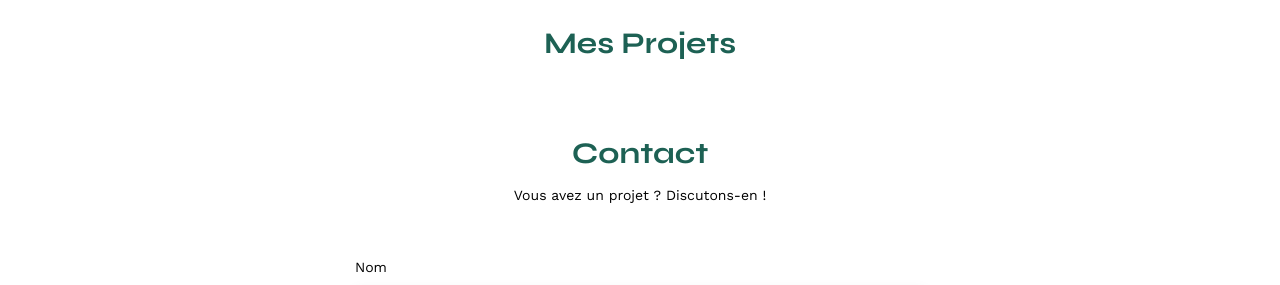
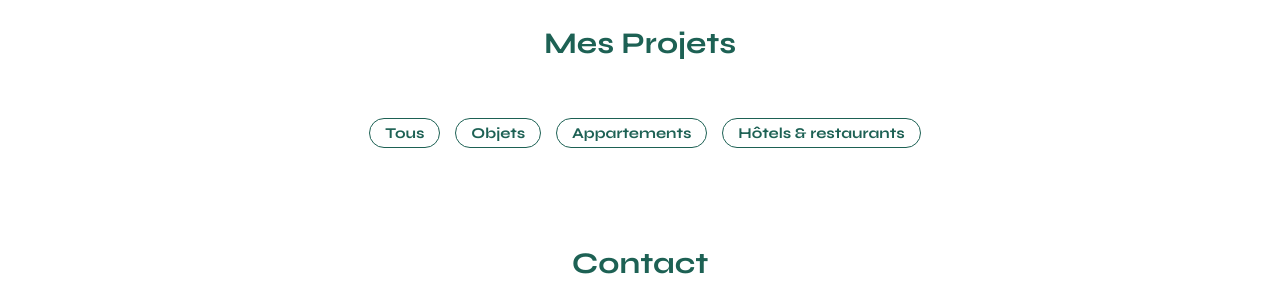
Before and after one commit to pittocha/sophiebluel, a plain HTML site: page FrontEnd/index.html in a window 1280 px wide. Shown: the part 507-792 px from the top of the page. Drawn offline with nearby package versions, Linux system fonts and the light colour scheme; no server answers.

Commit message:
liste de categorie pour les filtres et ajout des filtres dans le html

```diff
--- a/FrontEnd/assets/style.css
+++ b/FrontEnd/assets/style.css
@@ -91,6 +91,7 @@ h2{
 	font-size: 30px;
 	color: #1D6154
 }
+
 nav ul {
 	display: flex;
 	align-items: center;
@@ -132,6 +133,28 @@ li:hover {
 	text-align: center;
 	margin-bottom: 1em;
 }
+.filtres {
+	text-align: center;
+}
+.filtres button {
+	padding: 5px 15px;
+	border-radius: 20px;
+	border: 1.5px solid #1D6154;
+	margin-right: 10;
+	margin-left: 10px;
+	margin-top: 30px;
+	margin-bottom: 50px;
+	background-color: white;
+	font-family: 'Syne';
+	font-weight: 500;
+	font-size: 15px;
+	color: #1D6154;
+}
+
+.filtres button:hover {
+	background-color: #1D6154;
+	color: white;
+}
 .gallery {
 	width: 100%;
 	display: grid;
@@ -146,7 +169,7 @@ li:hover {
 }
 #contact {
 	width: 50%;
-margin: auto;
+	margin: auto;
 }
 #contact > * {
 	text-align: center;
--- a/FrontEnd/index.html
+++ b/FrontEnd/index.html
@@ -37,6 +37,12 @@
 	</section>
 	<section id="portfolio">
 		<h2>Mes Projets</h2>
+		<div class="filtres">
+			<button class="tous"><h3>Tous</h3></button>
+			<button class="objets"><h3>Objets</h3></button>
+			<button class="appartements"><h3>Appartements</h3></button>
+			<button class="hotels"><h3>Hôtels & restaurants</h3></button>
+		</div>
 		<div class="gallery">
 
 		</div>
--- a/js/index.js
+++ b/js/index.js
@@ -1,6 +1,14 @@
 const apiUrl = "http://localhost:5678/api/works/";
 const container = document.querySelector(".gallery");
 
+function getUniqueCategories(data) {
+    const uniqueCategories = new Set();
+
+    data.forEach(item => {
+        uniqueCategories.add(item.category.name);
+    });
+    return [...uniqueCategories]
+}
 
 const getWork = () => {
     fetch(apiUrl)
@@ -8,6 +16,10 @@ const getWork = () => {
         return resp.json();
     })
     .then(function (data) {
+        //appel de la fonction pour obtenir les categories
+        const uniqueCategories = getUniqueCategories(data);
+
+        console.log(uniqueCategories);
         data.forEach(function(work) {
             const figure =document.createElement("figure");
             figure.innerHTML =`
```
